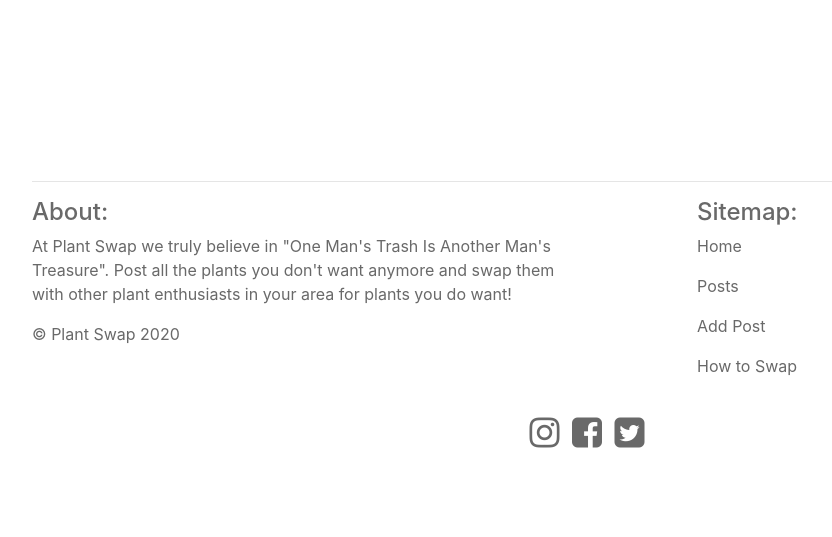
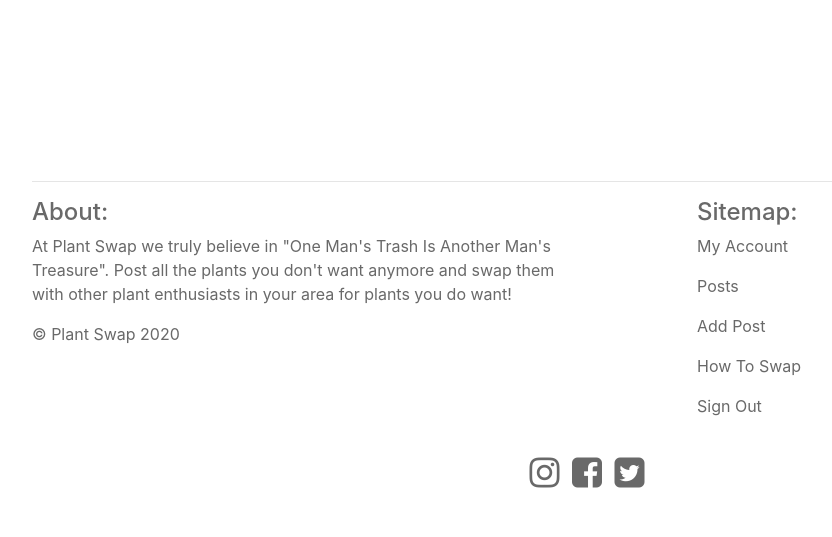
Before and after one commit to debrawolford/plant-swap, a Flask app: page /account in a window 1280 px wide. Shown: the part 437-974 px from the top of the page, without its empty margins (53-885 px from the left). Before the commit the page ends 885 px from the top, so only its background shows below. Run offline with Flask 2, Linux system fonts and the light colour scheme; the visitor is signed in with stand-in values (Sample User, id 1); data that the repository does not hold is empty; some libraries are stand-ins or nearby versions.

Commit message:
Updated Home to My Account on footer

```diff
--- a/templates/base.html
+++ b/templates/base.html
@@ -66,10 +66,20 @@
             </div>
             <div class="d-none d-md-block col-5 offset-md-1" id="footer-links">
                 <h4> Sitemap:</h4>
-                <p><a class="footer-link" href="{{url_for("index")}}">Home</a></p>
+                {% if session["username"] %}
+                <p><a class="footer-link" href="{{url_for("account")}}">My Account</a></p>
                 <p><a class="footer-link" href="{{url_for("get_posts")}}">Posts</a></p>
                 <p><a class="footer-link" href="{{url_for("add_post")}}">Add Post</a></p>
+                <p><a class="footer-link" href="{{url_for("about")}}">How To Swap</a></p>
+                <p><a class="footer-link" href="{{url_for("logout")}}">Sign Out</a></p>
+
+
+                {% else %}
+                <p><a class="footer-link" href="{{url_for("index")}}">My Account</a></p>
+                <p><a class="footer-link" href="{{url_for("login")}}">Sign In</a></p>
+                <p><a class="footer-link" href="{{url_for("register")}}">Register</a></p>
                 <p><a class="footer-link" href="{{url_for("about")}}">How to Swap</a></p>
+                {% endif %}
             </div>
         </div>
         <div class="row" id="footer-social">
```
